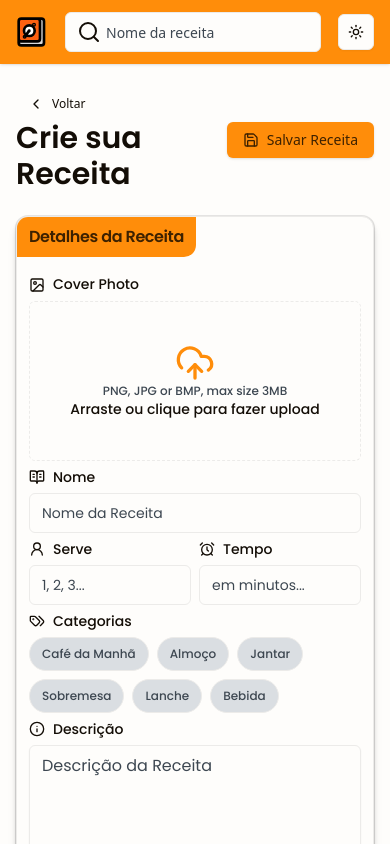
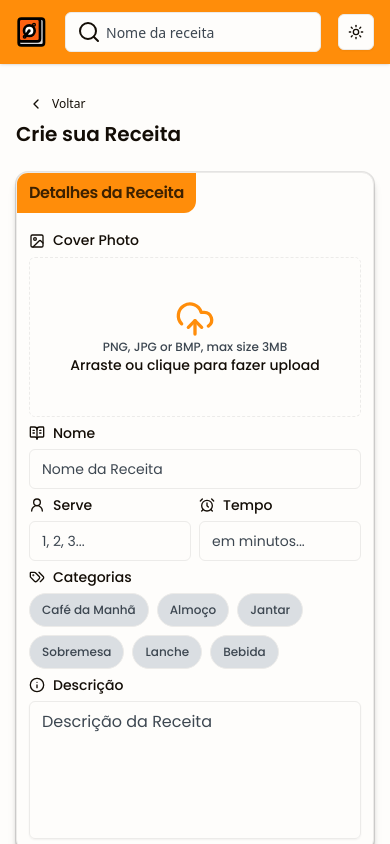
Before and after one commit to barcaca/recipeon-next, a Next.js app: page /nova-receita in a window 390 px wide. Shown: the top 844 px of the page. Built offline with nearby package versions, Linux system fonts and the light colour scheme.

Commit message:
refactor: move botão de criar da página para o create-form

```diff
--- a/app/nova-receita/page.tsx
+++ b/app/nova-receita/page.tsx
@@ -1,7 +1,7 @@
 import { CreateForm } from '@/components/form/create-form'
-import { Button, buttonVariants } from '@/components/ui/button'
+import { buttonVariants } from '@/components/ui/button'
 import { cn } from '@/lib/utils'
-import { ChevronLeftIcon, SaveIcon } from 'lucide-react'
+import { ChevronLeftIcon } from 'lucide-react'
 import Link from 'next/link'
 
 export default function NovaReceita() {
@@ -13,11 +13,8 @@ export default function NovaReceita() {
             <Link href={'/'} className={cn(buttonVariants({ variant: 'ghost', size: 'sm' }))}>
               <ChevronLeftIcon size={16} /> Voltar
             </Link>
-            <h1 className="font-heading font-semibold text-3xl">Crie sua Receita</h1>
+            <h1 className="font-heading font-semibold text-xl sm:text-3xl">Crie sua Receita</h1>
           </div>
-          <Button type="submit" form="recipe-form">
-            <SaveIcon size={20} /> Salvar Receita
-          </Button>
         </header>
         <CreateForm />
       </div>
```
